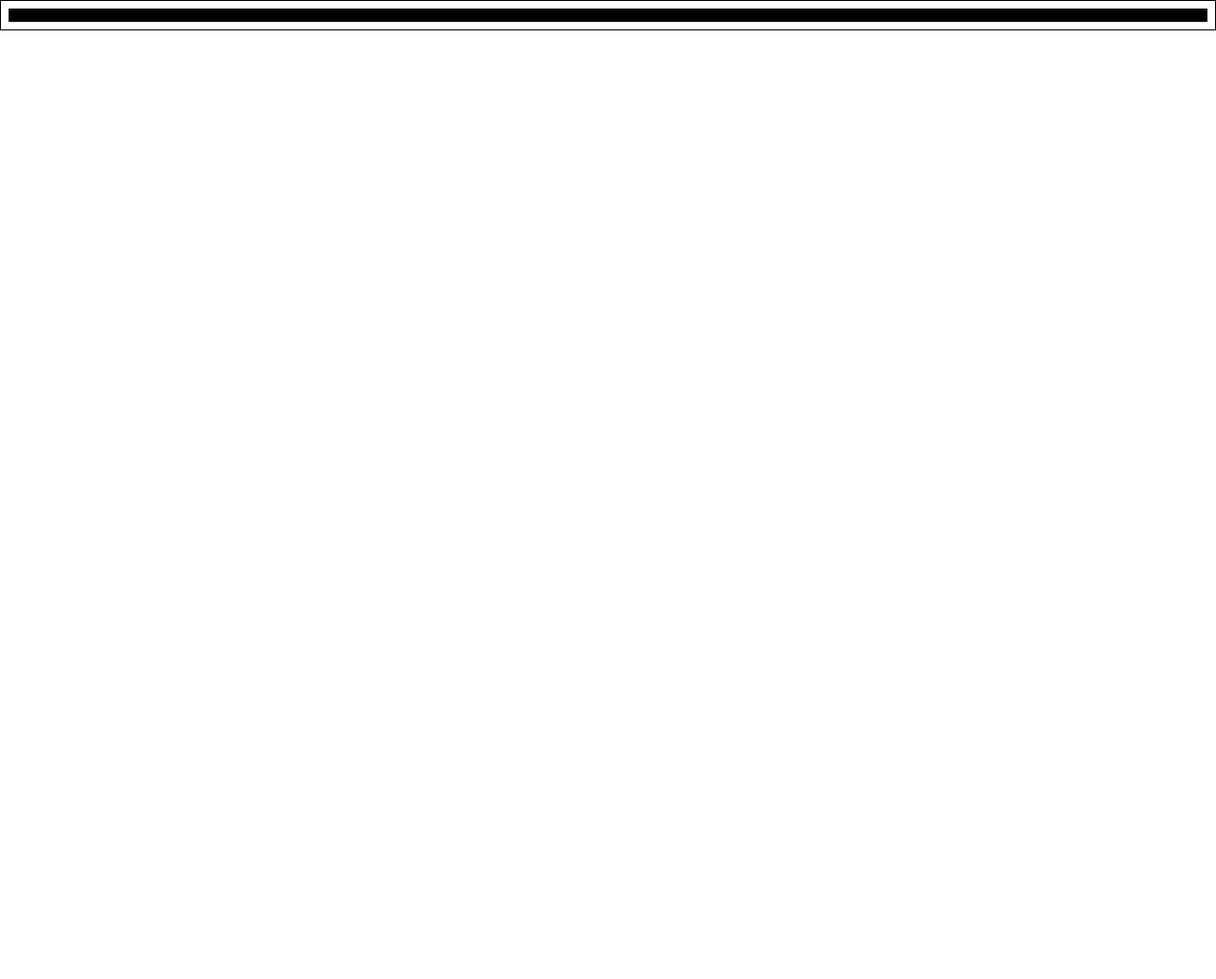
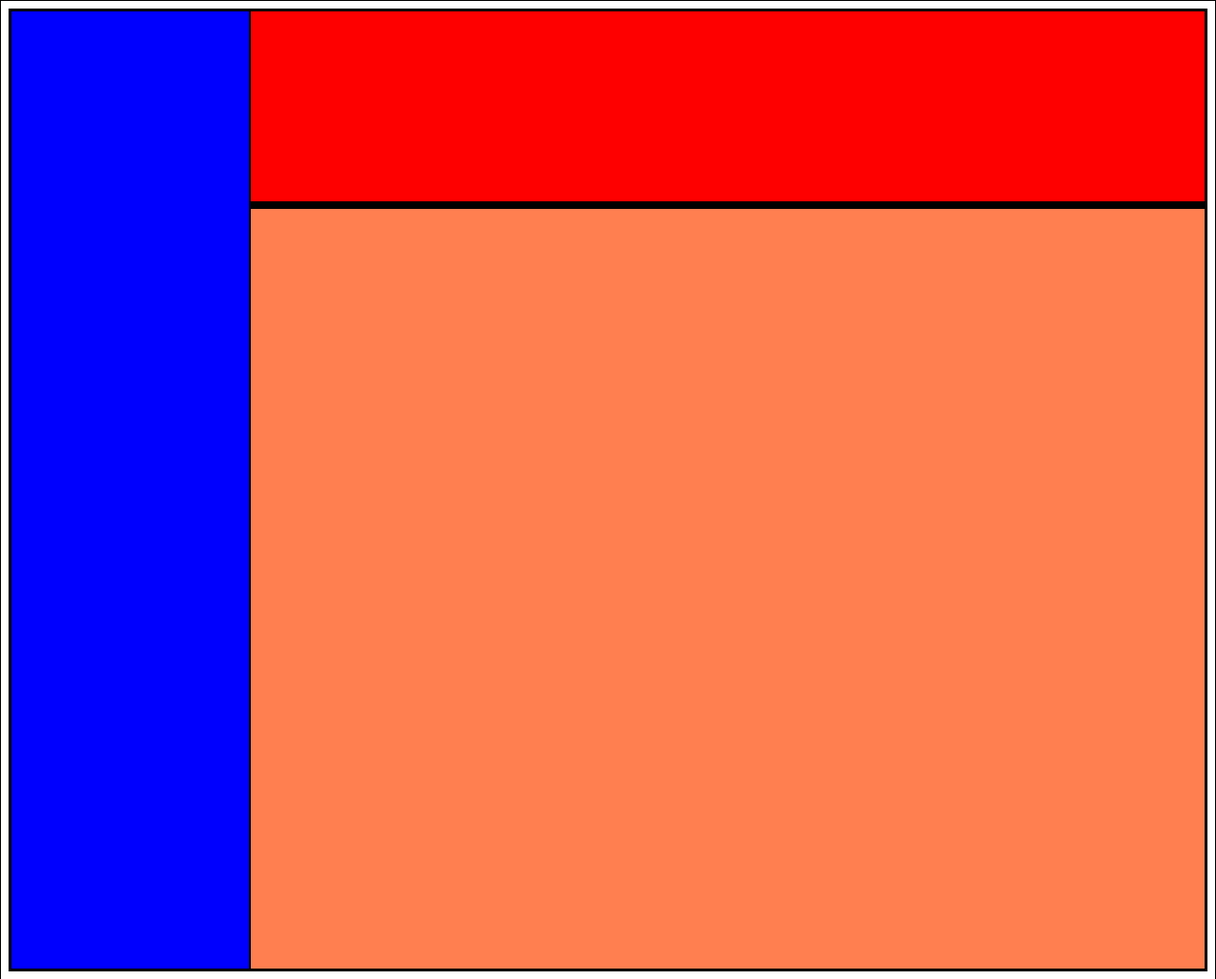
Before and after one commit to debanjankoley/admin-dashboard, a plain HTML site: page index.html in a window 1280 px wide. Shown: the whole page at 95% size. Before the commit the page ends 800 px from the top, so only its background shows below. Drawn offline with Linux system fonts and the light colour scheme.

Commit message:
have main-content divs under a single div and add grid properties to have basic layout built

```diff
--- a/index.html
+++ b/index.html
@@ -11,9 +11,11 @@
 
         <div class="header"></div>
         <div class="sidebar"></div>
-        <div class="works"></div>
-        <div class="announcements"></div>
-        <div class="trending"></div>
+        <div class="main-content">
+            <div class="works"></div>
+            <div class="announcements"></div>
+            <div class="trending"></div>
+        </div>
 
     </div>
 </body>
--- a/style.css
+++ b/style.css
@@ -1,3 +1,29 @@
 * {
     border: 1px solid black;
 }
+
+.container {
+    display: grid;
+    grid-template-rows: 1fr 4fr;
+    grid-template-columns: 1fr 4fr;
+}
+
+.header {
+    grid-row: 1;
+    grid-column: 2;
+    height: 200px;
+    background-color: red;
+}
+
+.sidebar {
+    grid-row: 1 / 3;
+    grid-column: 1;
+    background-color: blue;
+
+}
+
+.main-content {
+    grid-row: 2;
+    grid-column: 2;
+    background-color: coral;
+}
```
